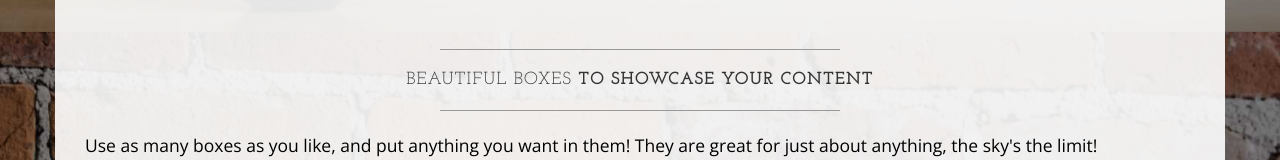
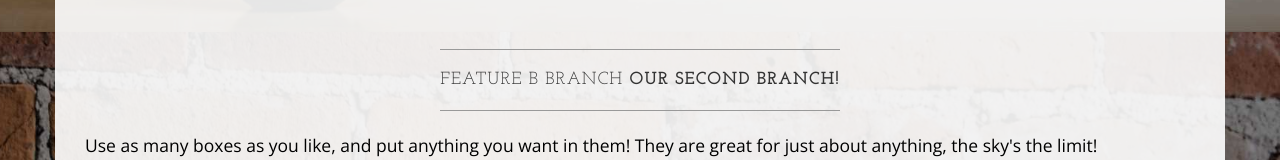
Before and after one commit to tewcc1975/Learnable-Git-Course, a plain HTML site: page index.html in a window 1280 px wide. Shown: the part 1568-1728 px from the top of the page. Drawn offline with nearby package versions, Linux system fonts and the light colour scheme.

Commit message:
Initial commit on feature B

```diff
--- a/index.html
+++ b/index.html
@@ -140,8 +140,8 @@
             <div class="box">
                 <div class="col-lg-12">
                     <hr>
-                    <h2 class="intro-text text-center">Beautiful boxes
-                        <strong>to showcase your content</strong>
+                    <h2 class="intro-text text-center">Feature B Branch
+                        <strong>Our second branch!</strong>
                     </h2>
                     <hr>
                     <p>Use as many boxes as you like, and put anything you want in them! They are great for just about anything, the sky's the limit!</p>
```
